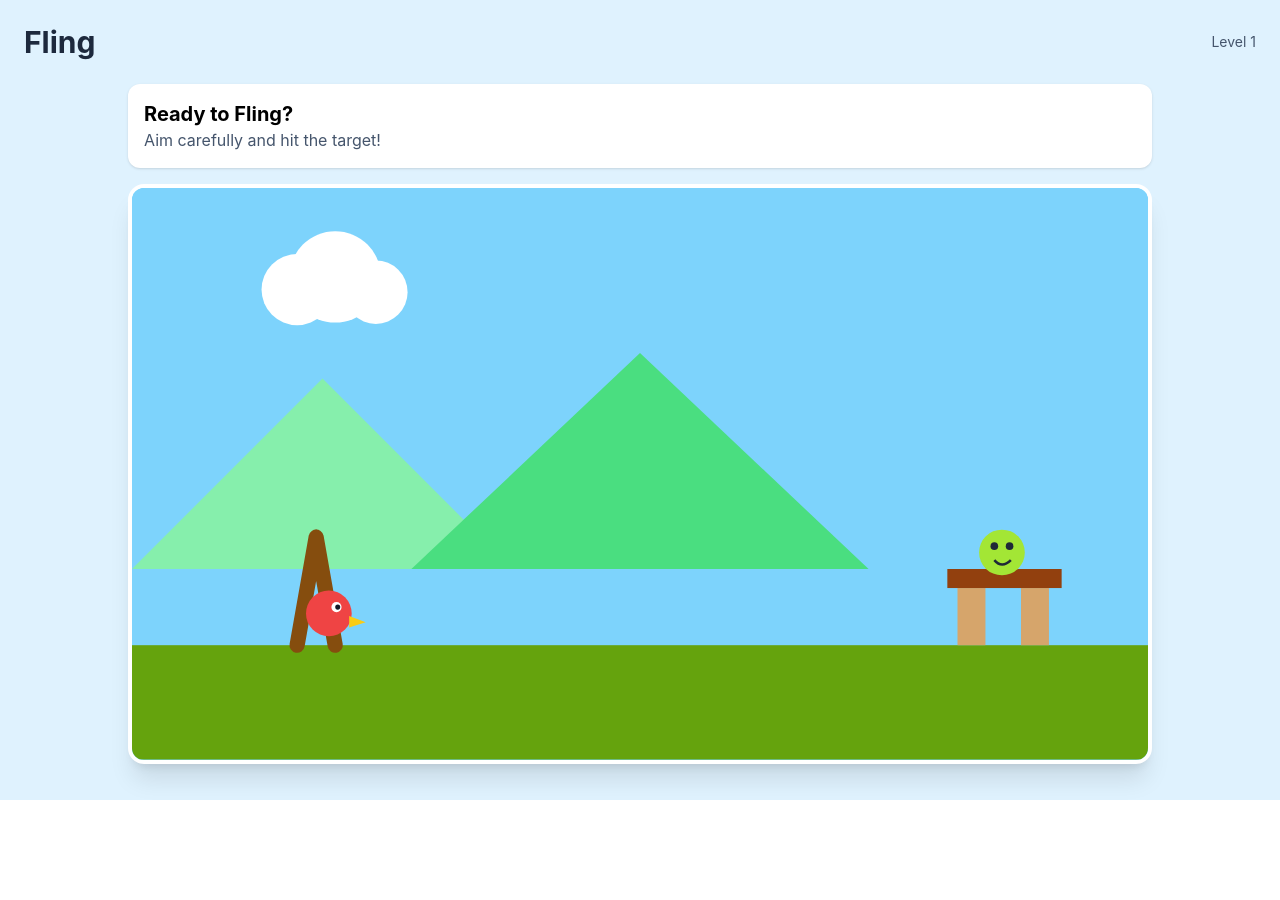
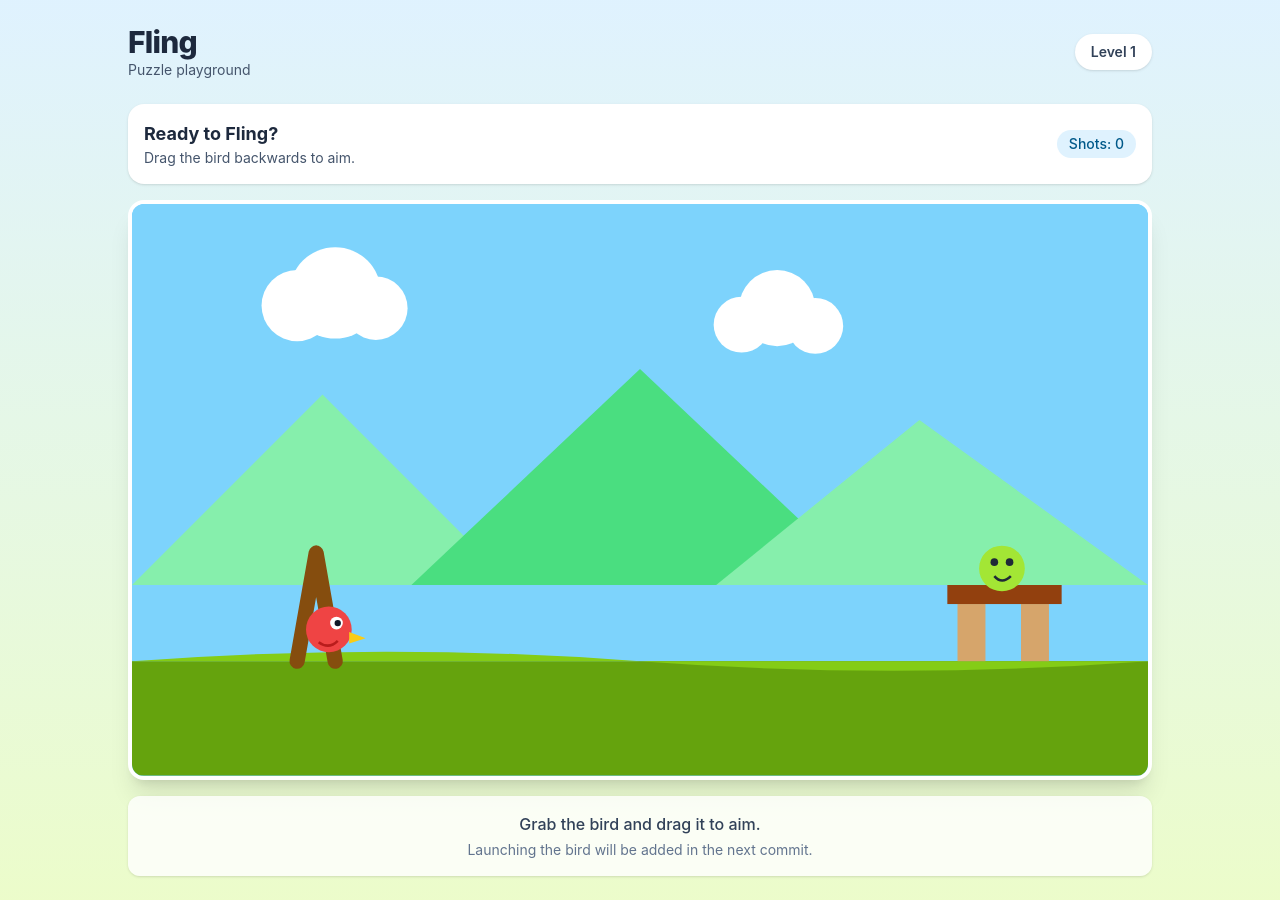
Before and after one commit to milaola/fling, a React (Vite) app: page /game in a window 1280 px wide. Before the commit the page ends 800 px from the top, so only its background shows below. Built offline with nearby package versions, Linux system fonts and the light colour scheme; sample sign-in values are in the browser's storage.

Commit message:
feat: add drag-to-aim slingshot controls

```diff
--- a/src/pages/Games.jsx
+++ b/src/pages/Games.jsx
@@ -1,11 +1,10 @@
+
 import { useRef, useState } from "react";
 
 const START = { x: 155, y: 335 };
 
 export default function Games() {
   const svgRef = useRef(null);
-  const velocityRef = useRef({ x: 0, y: 0 });
-  const animationRef = useRef(null);
 
   const [bird, setBird] = useState(START);
   const [aiming, setAiming] = useState(false);
@@ -13,53 +12,112 @@ export default function Games() {
   const [pigHit, setPigHit] = useState(false);
   const [shots, setShots] = useState(0);
 
+
+  const getPoint = (event) => {
+    const svg = svgRef.current;
+    const rect = svg.getBoundingClientRect();
+
+    return {
+      x: ((event.clientX - rect.left) / rect.width) * 800,
+      y: ((event.clientY - rect.top) / rect.height) * 450,
+    };
+  };
+
+
+  const startAim = (event) => {
+    if (launched || pigHit) return;
+
+    event.currentTarget.setPointerCapture?.(event.pointerId);
+    setAiming(true);
+  };
+
+
+  const moveAim = (event) => {
+    if (!aiming || launched) return;
+
+    const point = getPoint(event);
+
+    setBird({
+      x: Math.max(90, Math.min(200, point.x)),
+      y: Math.max(260, Math.min(360, point.y)),
+    });
+  };
+
+
+  const stopAim = () => {
+    setAiming(false);
+  };
+
   return (
-    <div className="min-h-screen bg-sky-100 p-6">
-      <header className="mb-6 flex items-center justify-between">
-        <h1 className="text-3xl font-bold text-slate-800">
+    <div className="min-h-screen bg-gradient-to-b from-sky-100 to-lime-100 p-4 sm:p-6">
+
+      <header className="mx-auto mb-6 flex max-w-5xl items-center justify-between">
+        <div>
+          <h1 className="text-3xl font-extrabold tracking-tight text-slate-800">
             Fling
           </h1>
-        <span className="text-sm text-slate-600">
+          <p className="text-sm text-slate-600">Puzzle playground</p>
+        </div>
+
+        <span className="rounded-full bg-white px-4 py-2 text-sm font-semibold text-slate-700 shadow-sm">
           Level 1
         </span>
       </header>
 
       <main className="mx-auto max-w-5xl">
-        <div className="mb-4 rounded-xl bg-white p-4 shadow">
-          <h2 className="text-xl font-bold">Ready to Fling?</h2>
-          <p className="text-slate-600">
-            Aim carefully and hit the target!
+
+        <section className="mb-4 flex flex-wrap items-center justify-between gap-3 rounded-2xl bg-white p-4 shadow-sm">
+          <div>
+            <h2 className="text-lg font-bold text-slate-800">
+              Ready to Fling?
+            </h2>
+            <p className="text-sm text-slate-600">
+              Drag the bird backwards to aim.
             </p>
           </div>
 
+          <span className="rounded-full bg-sky-100 px-3 py-1 text-sm font-medium text-sky-800">
+            Shots: {shots}
+          </span>
+        </section>
+
+
         <div className="overflow-hidden rounded-2xl border-4 border-white bg-sky-300 shadow-xl">
           <svg
+            ref={svgRef}
             viewBox="0 0 800 450"
-            className="block w-full"
+            className="block w-full select-none"
             role="img"
-            aria-label="Fling puzzle game scene"
+            aria-label="Fling game scene with a bird and a target"
+            onPointerMove={moveAim}
+            onPointerUp={stopAim}
+            onPointerCancel={stopAim}
+            style={{ touchAction: "none" }}
           >
+
             <rect width="800" height="450" fill="#7dd3fc" />
 
-            {/* Clouds */}
-            <circle cx="130" cy="80" r="28" fill="white" />
-            <circle cx="160" cy="70" r="36" fill="white" />
-            <circle cx="192" cy="82" r="25" fill="white" />
 
-            {/* Mountains */}
-            <path
-              d="M0 300 L150 150 L300 300 Z"
-              fill="#86efac"
-            />
-            <path
-              d="M220 300 L400 130 L580 300 Z"
-              fill="#4ade80"
-            />
+            <g fill="white">
+              <circle cx="130" cy="80" r="28" />
+              <circle cx="160" cy="70" r="36" />
+              <circle cx="192" cy="82" r="25" />
 
-            {/* Ground */}
+              <circle cx="480" cy="95" r="22" />
+              <circle cx="508" cy="82" r="30" />
+              <circle cx="538" cy="96" r="22" />
+            </g>
+
+
+            <path d="M0 300 L150 150 L300 300 Z" fill="#86efac" />
+            <path d="M220 300 L400 130 L580 300 Z" fill="#4ade80" />
+            <path d="M460 300 L620 170 L800 300 Z" fill="#86efac" />
+
+
             <rect y="360" width="800" height="90" fill="#65a30d" />
+            <path d="M0 360 Q200 345 400 360 T800 360" fill="#84cc16" />
 
-            {/* Slingshot */}
+
             <path
               d="M130 360 L145 275 M160 360 L145 275"
               stroke="#854d0e"
@@ -68,18 +126,47 @@ export default function Games() {
               fill="none"
             />
 
-            {/* Bird */}
-            <circle cx="155" cy="335" r="18" fill="#ef4444" />
-            <circle cx="161" cy="330" r="4" fill="white" />
-            <circle cx="162" cy="330" r="2" fill="#111827" />
-            <path d="M171 337 L184 342 L171 346 Z" fill="#facc15" />
 
-            {/* Target structure */}
+            {aiming && (
+              <line
+                x1="145"
+                y1="285"
+                x2={bird.x}
+                y2={bird.y}
+                stroke="#78350f"
+                strokeWidth="5"
+                strokeLinecap="round"
+              />
+            )}
+
+
+            <g
+              transform={`translate(${bird.x} ${bird.y})`}
+              onPointerDown={startAim}
+              style={{
+                cursor: aiming ? "grabbing" : "grab",
+                touchAction: "none",
+              }}
+            >
+              <circle r="18" fill="#ef4444" />
+              <circle cx="6" cy="-5" r="5" fill="white" />
+              <circle cx="7" cy="-5" r="2.5" fill="#111827" />
+              <path d="M16 2 L29 7 L16 11 Z" fill="#facc15" />
+              <path
+                d="M-8 10 Q0 16 7 9"
+                stroke="#b91c1c"
+                strokeWidth="2"
+                fill="none"
+              />
+            </g>
+
+
             <rect x="650" y="315" width="22" height="45" fill="#d6a56b" />
             <rect x="700" y="315" width="22" height="45" fill="#d6a56b" />
             <rect x="642" y="300" width="90" height="15" fill="#92400e" />
 
-            {/* Target */}
+
+            <g>
               <circle cx="685" cy="287" r="18" fill="#a3e635" />
               <circle cx="679" cy="282" r="3" fill="#1f2937" />
               <circle cx="691" cy="282" r="3" fill="#1f2937" />
@@ -89,7 +176,29 @@ export default function Games() {
                 strokeWidth="2"
                 fill="none"
               />
+            </g>
+
+
+            {aiming && (
+              <g opacity="0.7">
+                <circle cx="230" cy="310" r="4" fill="white" />
+                <circle cx="270" cy="290" r="3" fill="white" />
+                <circle cx="310" cy="275" r="2" fill="white" />
+              </g>
+            )}
           </svg>
+        </div>
+
+
+        <div className="mt-4 rounded-xl bg-white/80 p-4 text-center shadow-sm">
+          <p className="font-medium text-slate-700">
+            {aiming
+              ? "Keep dragging to adjust your aim."
+              : "Grab the bird and drag it to aim."}
+          </p>
+          <p className="mt-1 text-sm text-slate-500">
+            Launching the bird will be added in the next commit.
+          </p>
         </div>
       </main>
     </div>
```
Lines whose indentation alone changed are shown as unchanged.
